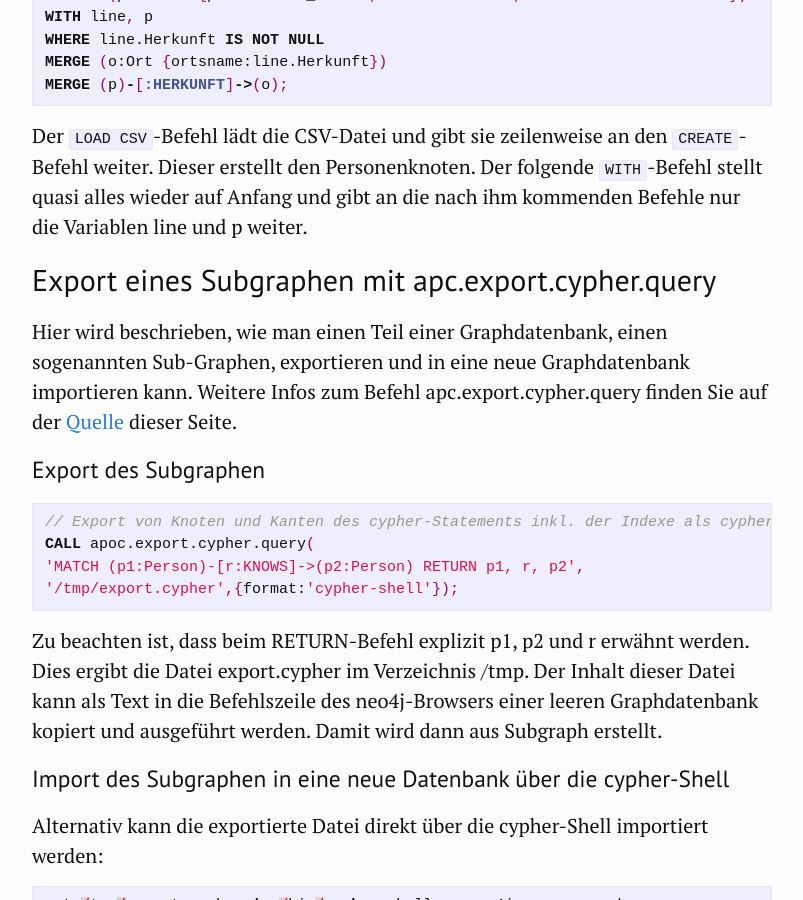
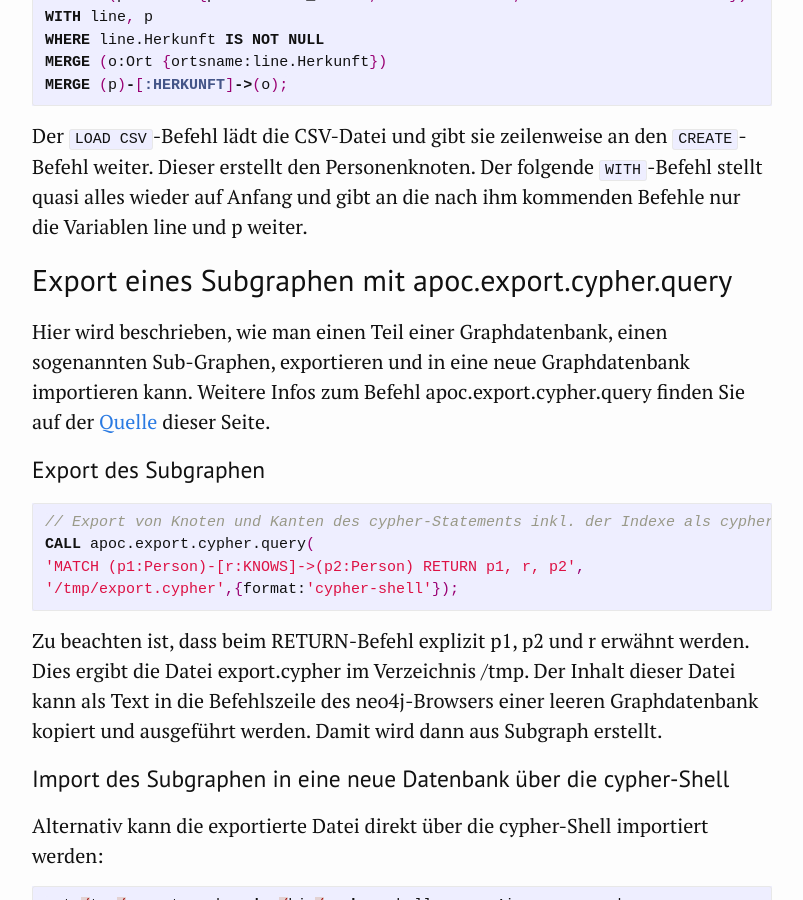
Before and after one commit to kuczera/Graphentechnologien, a Jekyll site: the page built from docs/95_Anhang.md, in a window 1280 px wide and 900 px high, scrolled down 7119 px. Shown: the whole window, without its empty margins (238-1041 px from the left). Built offline with Jekyll 4.4.1, drawn with Linux system fonts in a browser that asks for light colours; some of the changed text lies outside the part shown.

Commit message:
Update 95_Anhang.md

```diff
--- a/docs/95_Anhang.md
+++ b/docs/95_Anhang.md
@@ -239,9 +239,9 @@ MERGE (p)-[:HERKUNFT]->(o);
 
 Der `LOAD CSV`-Befehl lädt die CSV-Datei und gibt sie zeilenweise an den `CREATE`-Befehl weiter. Dieser erstellt den Personenknoten. Der folgende `WITH`-Befehl stellt quasi alles wieder auf Anfang und gibt an die nach ihm kommenden Befehle nur die Variablen line und p weiter.
 
-## Export eines Subgraphen mit apc.export.cypher.query
+## Export eines Subgraphen mit apoc.export.cypher.query
 
-Hier wird beschrieben, wie man einen Teil einer Graphdatenbank, einen sogenannten Sub-Graphen, exportieren und in eine neue Graphdatenbank importieren kann. Weitere Infos zum Befehl apc.export.cypher.query finden Sie auf der [Quelle](https://neo4j.com/developer/kb/export-sub-graph-to-cypher-and-import/) dieser Seite.
+Hier wird beschrieben, wie man einen Teil einer Graphdatenbank, einen sogenannten Sub-Graphen, exportieren und in eine neue Graphdatenbank importieren kann. Weitere Infos zum Befehl apoc.export.cypher.query finden Sie auf der [Quelle](https://neo4j.com/developer/kb/export-sub-graph-to-cypher-and-import/) dieser Seite.
 
 ### Export des Subgraphen
 
```
